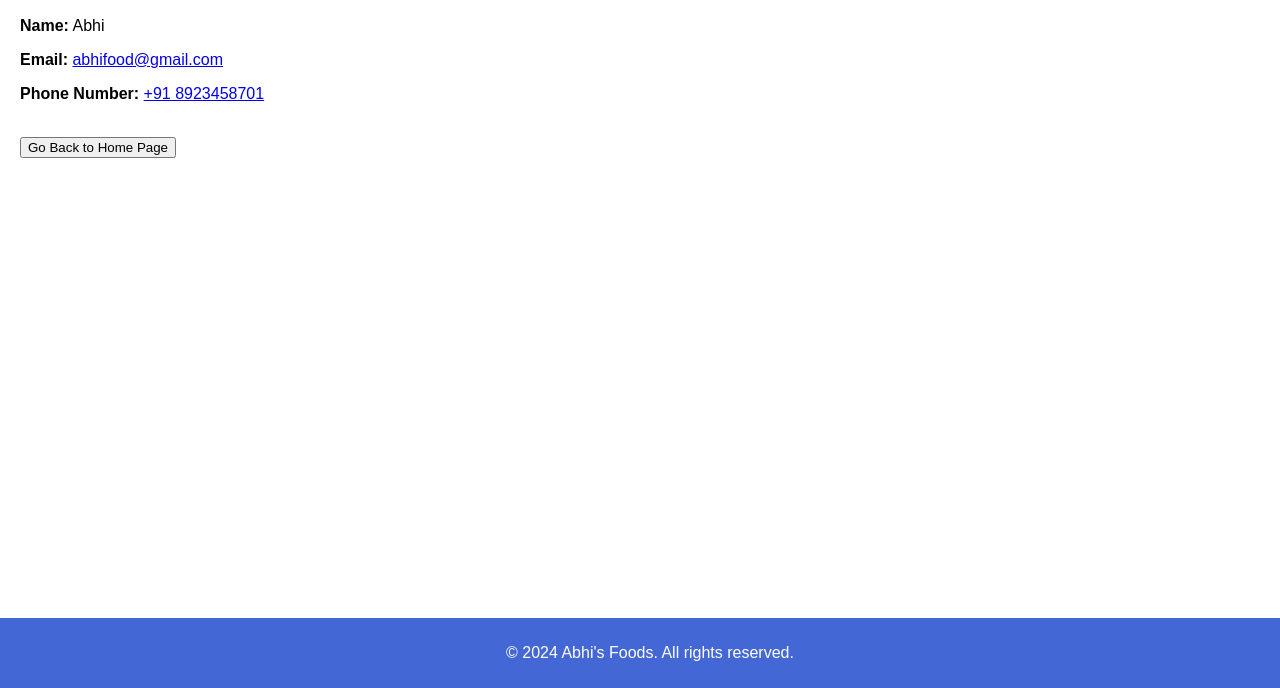
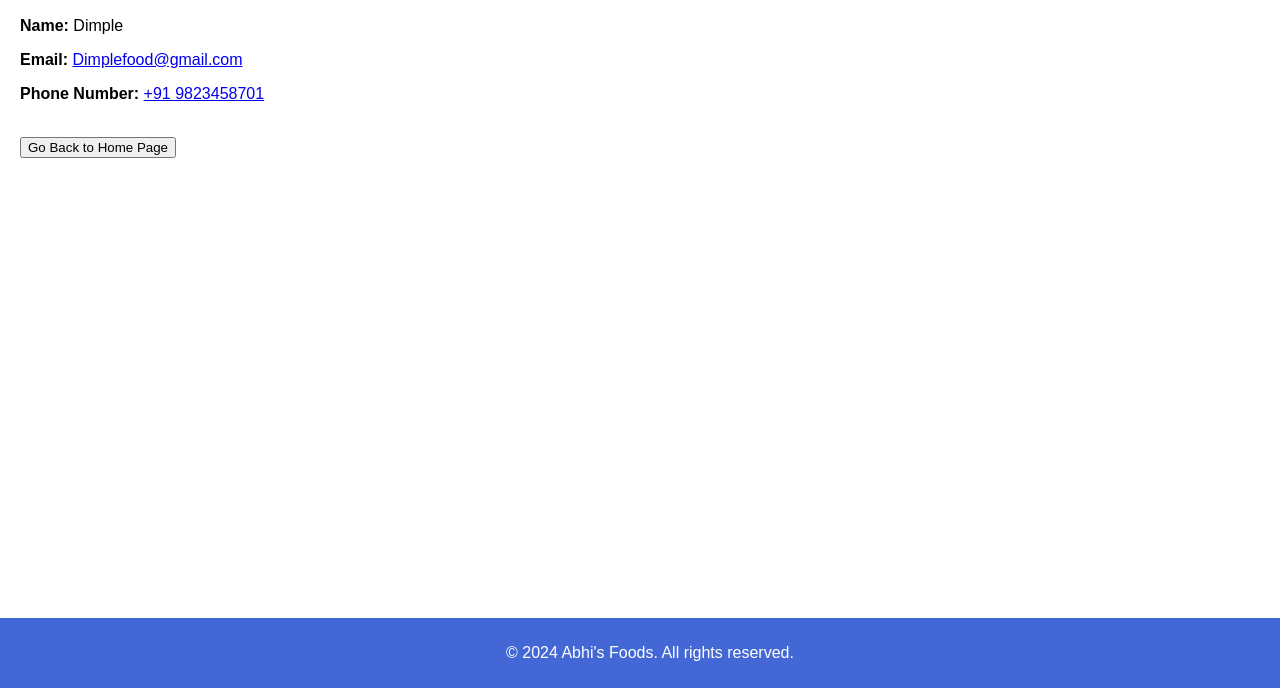
Before and after one commit to Dimpleabhisri/Dimple_Sapient_Devops, a plain HTML site: page contact.html in a window 1280 px wide. Shown: the part 112-800 px from the top of the page. Drawn offline with Linux system fonts and the light colour scheme.

Commit message:
Updated contact info from remote repo

```diff
--- a/contact.html
+++ b/contact.html
@@ -20,9 +20,9 @@
 
     <section id="contact-details" class="content">
         <h2>Contact Us</h2>
-        <p><strong>Name:</strong> Abhi</p>
-        <p><strong>Email:</strong> <a href="mailto:abhifood@gmail.com">abhifood@gmail.com</a></p>
-        <p><strong>Phone Number:</strong> <a href="tel:+918923458701">+91 8923458701</a></p>
+        <p><strong>Name:</strong> Dimple</p>
+        <p><strong>Email:</strong> <a href="mailto:abhifood@gmail.com">Dimplefood@gmail.com</a></p>
+        <p><strong>Phone Number:</strong> <a href="tel:+918923458701">+91 9823458701</a></p>
         <br>
         <button onclick="goBack()">Go Back to Home Page</button>
     </section>
```
